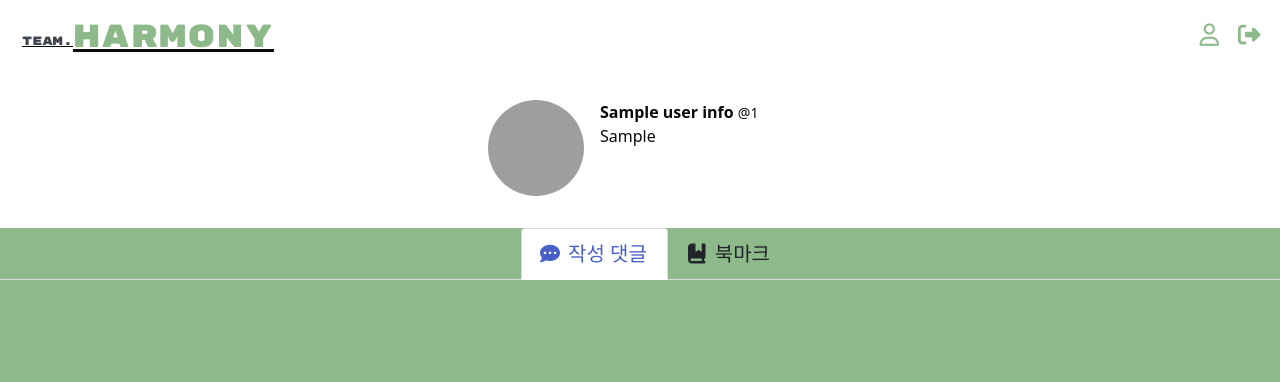
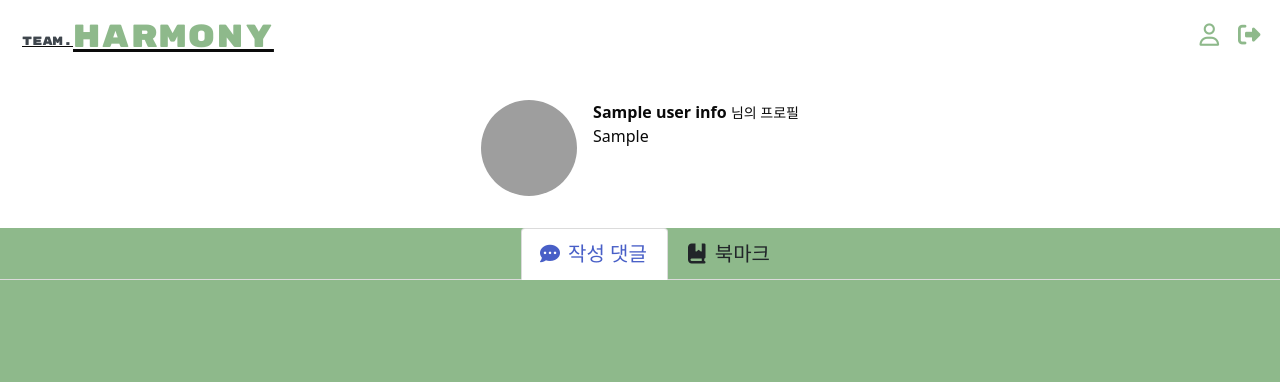
Before and after one commit to enyo9rt/news_community, a Flask app: template templates/profile.html in a window 1280 px wide. Shown: the top 382 px of the page. Run offline with Flask 2, Linux system fonts and the light colour scheme; the template is opened without the code that fills it: most values are stand-ins (such as "Sample title", 1, 10 or a date in 2020); some libraries are stand-ins or nearby versions; grey boxes are pictures that could not be loaded.

Commit message:
FIX: 프로필 이름을 중복해서 쓰는 에러 수정

```diff
--- a/templates/profile.html
+++ b/templates/profile.html
@@ -78,7 +78,7 @@
             <div class="media-content">
                 <div class="content">
                     <p>
-                        <strong>{{ user_info.nick_name }}</strong> <small> @{{ user_info.user_id }} </small>
+                        <strong>{{ user_info.nick_name }}</strong> <small> 님의 프로필 </small>
                         <br>
                         {% if user_info.profile_info %}
                             {{ user_info.profile_info }}
```
